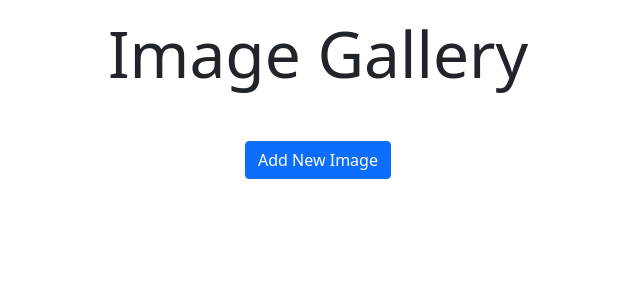
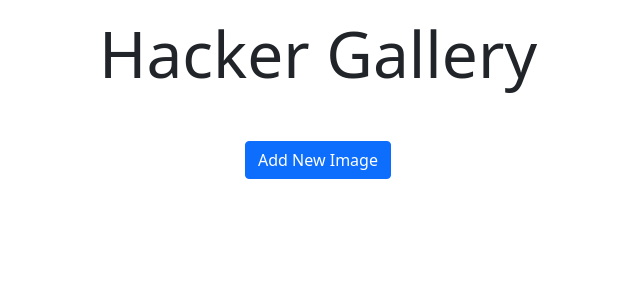
Before and after one commit to Aashrut/hacker-gallery, a Flask app: page / in a window 1280 px wide. Shown: the top 300 px of the page, without its empty margins (322-962 px from the left). Run offline with Flask 2, Linux system fonts and the light colour scheme; data that the repository does not hold is empty.

Commit message:
UI Improved

```diff
--- a/templates/index.html
+++ b/templates/index.html
@@ -1,5 +1,5 @@
 {% extends "base.html" %}
-{% block title %} Image Gallery {% endblock %}
+{% block title %} Hacker Gallery {% endblock %}
 {% block heading %}
     {% with messages = get_flashed_messages() %}
         {% if messages %}
@@ -10,7 +10,7 @@
             {% endfor %}
         {% endif %}
     {% endwith %}
-    <h1 class="text-center mt-3 display-3">Image Gallery</h1>
+    <h1 class="text-center mt-3 display-3">Hacker Gallery</h1>
 {% endblock %}
 
 {% block body %}
```
